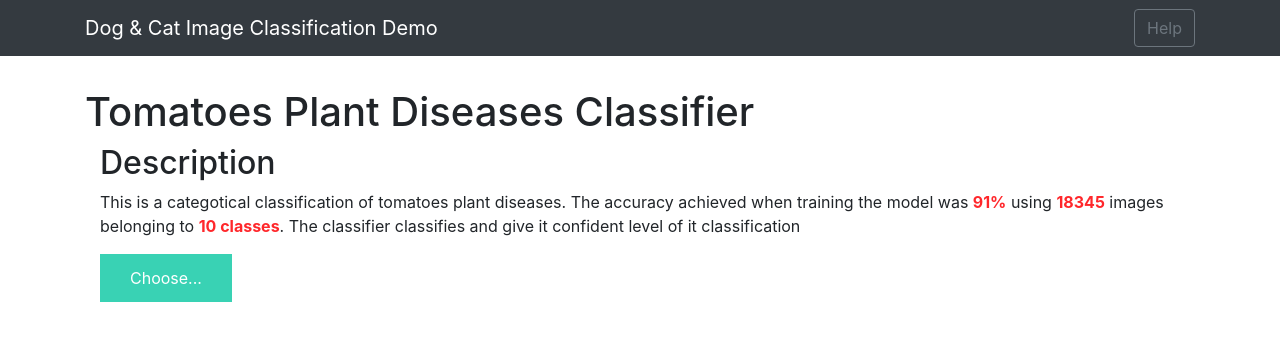
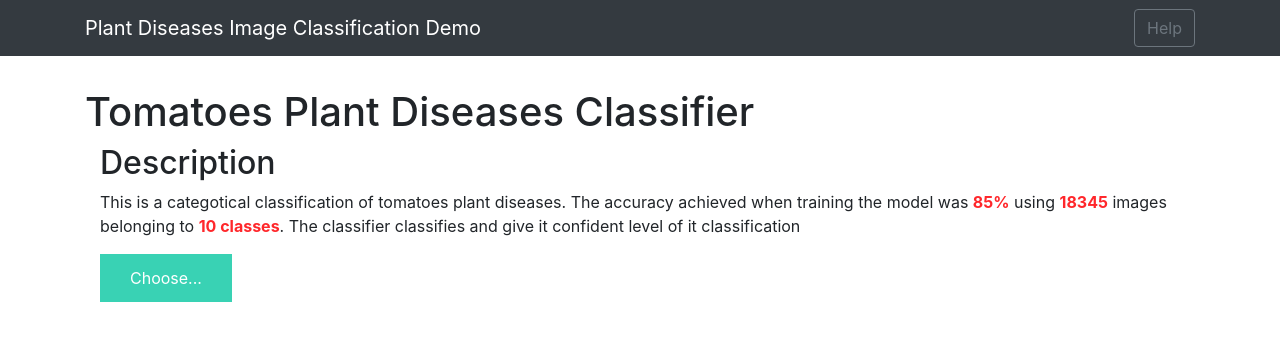
Before and after one commit to dit-x/Deep-Learning, a Flask app: page / in a window 1280 px wide. Shown: the top 341 px of the page. Run offline with Flask 2, Linux system fonts and the light colour scheme; some libraries are stand-ins or nearby versions.

Commit message:
made corrections

```diff
--- a/plant_disease_identification/app.py
+++ b/plant_disease_identification/app.py
@@ -22,7 +22,7 @@ from gevent.pywsgi import WSGIServer
 app = Flask(__name__)
 
 # Model saved with Keras model.save()
-MODEL_PATH = '/home/dit/DiT/GitHub/Pylingo/Jupyters/DS/Keras/saved_model/tomato_inception_v3.h5'
+MODEL_PATH = '/home/dit/DiT/GitHub/Pylingo/Jupyters/DS/Keras/saved_model/plant/tomato_inception_v3.h5'
 
 # Load your trained model
 model = load_model(MODEL_PATH, custom_objects=None, compile=True)
--- a/plant_disease_identification/templates/base.html
+++ b/plant_disease_identification/templates/base.html
@@ -15,7 +15,7 @@
 <body>
     <nav class="navbar navbar-dark bg-dark">
         <div class="container">
-            <a class="navbar-brand" href="#">Dog & Cat Image Classification Demo</a>
+            <a class="navbar-brand" href="#">Plant Diseases Image Classification Demo</a>
             <button class="btn btn-outline-secondary my-2 my-sm-0" type="submit">Help</button>
         </div>
     </nav>
--- a/plant_disease_identification/templates/index.html
+++ b/plant_disease_identification/templates/index.html
@@ -6,7 +6,7 @@
 
     <h2>Description</h2>
     <p>This is a categotical classification of tomatoes plant diseases. The accuracy achieved when training the model
-        was  <b style="color:#ff272b";>91%</b>  using  <b style="color:#ff272b";>18345</b> images belonging to <b style="color:#ff272b";>10 classes</b>. The classifier classifies and give it confident level of it classification
+        was  <b style="color:#ff272b";>85%</b>  using  <b style="color:#ff272b";>18345</b> images belonging to <b style="color:#ff272b";>10 classes</b>. The classifier classifies and give it confident level of it classification
     </p>
 </div>
 
```
